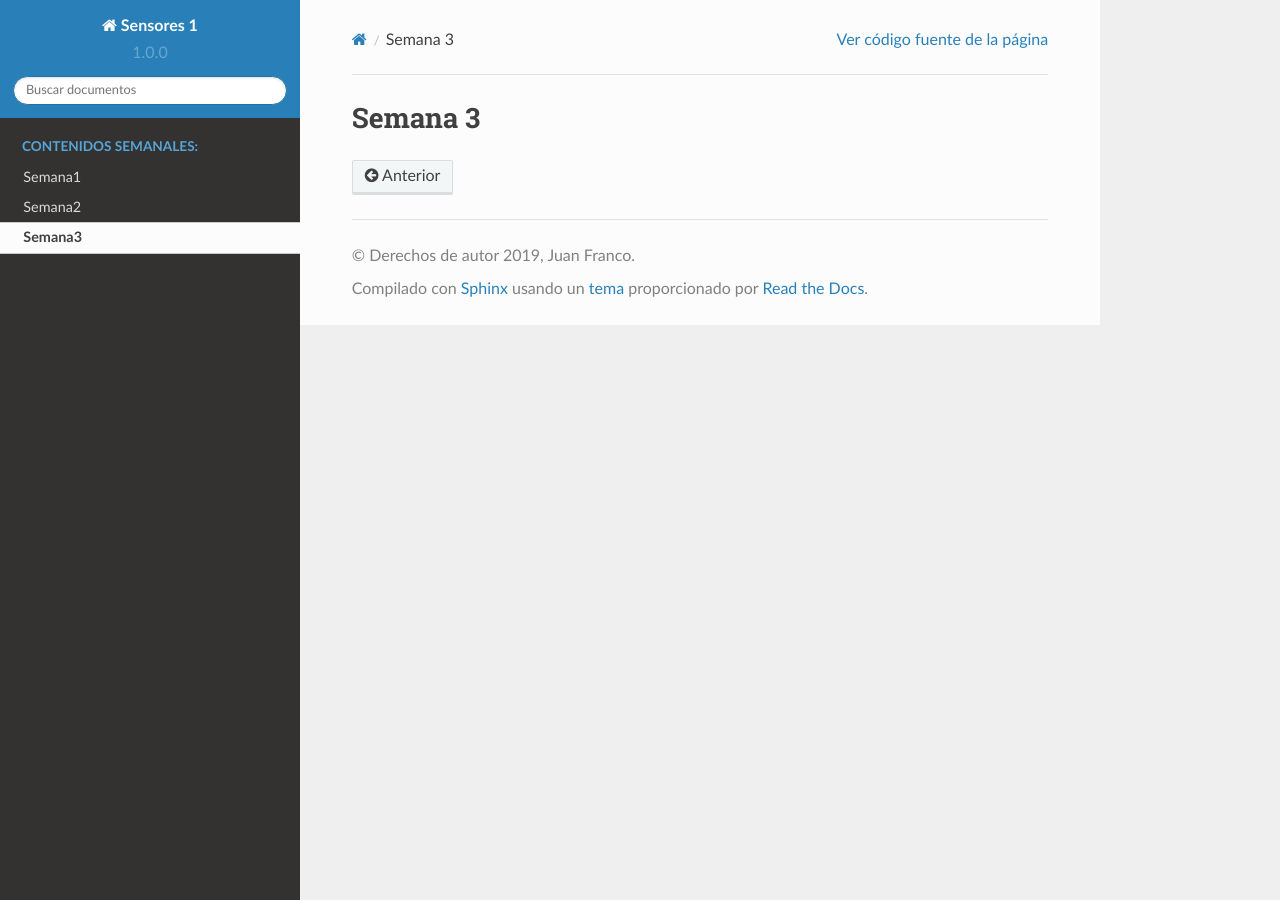
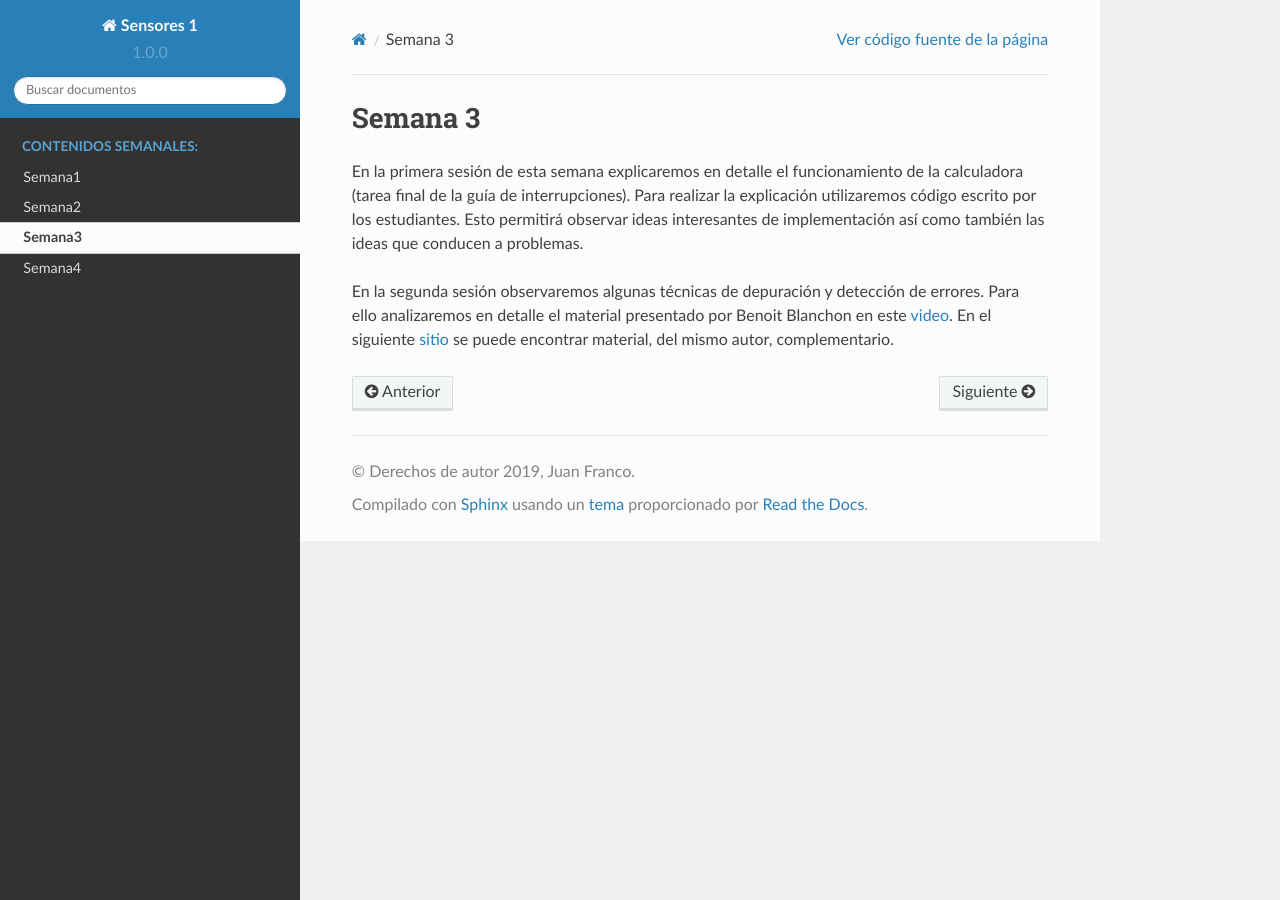
Before and after one commit to juanferfranco/sensores1, a Sphinx documentation site: the page built from docs/_semana3/semana3.rst, in a window 1280 px wide. Built offline with Sphinx 7.4.7 and the Read the Docs theme 2.0.0, drawn with Linux system fonts in a browser that asks for light colours.

Commit message:
update week 3 and 4

```diff
--- a/docs/_semana3/semana3.rst
+++ b/docs/_semana3/semana3.rst
@@ -1,2 +1,9 @@
 Semana 3
 ===========
+En la primera sesión de esta semana explicaremos en detalle el funcionamiento de la calculadora (tarea final de la guía de
+interrupciones). Para realizar la explicación utilizaremos código escrito por los estudiantes. Esto permitirá observar ideas
+interesantes de implementación así como también las ideas que conducen a problemas.
+
+En la segunda sesión observaremos algunas técnicas de depuración y detección de errores. Para ello analizaremos en detalle el
+material presentado por Benoit Blanchon en este `video <https://www.youtube.com/watch?v=JHMpszgzWSg>`__. En el siguiente
+`sitio <https://cpp4arduino.com/>`__ se puede encontrar material, del mismo autor, complementario.
--- a/docs/index.rst
+++ b/docs/index.rst
@@ -32,8 +32,10 @@ Cronograma
 Evaluación
 -----------
 La evaluación del curso se dividirá en dos componentes:
+
 * Proyectos cortos: 70% (ver en el cronograma el valor de cada proyecto). Cada proyecto será evaluado en una sesión posterior
   al proyecto. La evaluación será a libro cerrado. Solo se podrá sacar, impresa, la solución del proyecto.
+
 * Proyecto Final:   30%. El proyecto final tendrá una presentación y unos entregables. El objetivo de este trabajo es
   integrar todo lo aprendido durante el semestre.
 
@@ -48,3 +50,4 @@ Este curso es de 3 créditos repartidos en 4 horas de trabajo en el aula y 5 hor
    Semana1 <_semana1/semana1>
    Semana2 <_semana2/semana2>
    Semana3 <_semana3/semana3>
+   Semana4 <_semana4/semana4>
```
Also changed, not shown: docs/_semana4/semana4.rst (added, +13 -0 lines), 5 other files.
